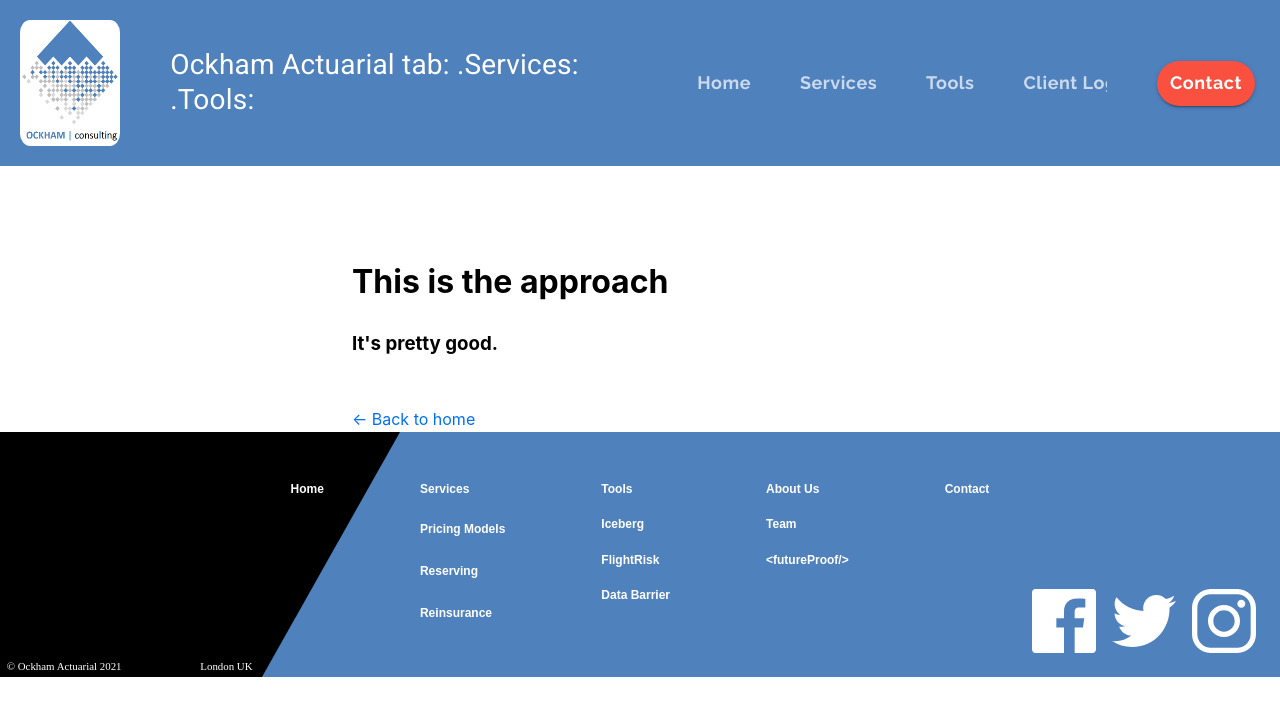
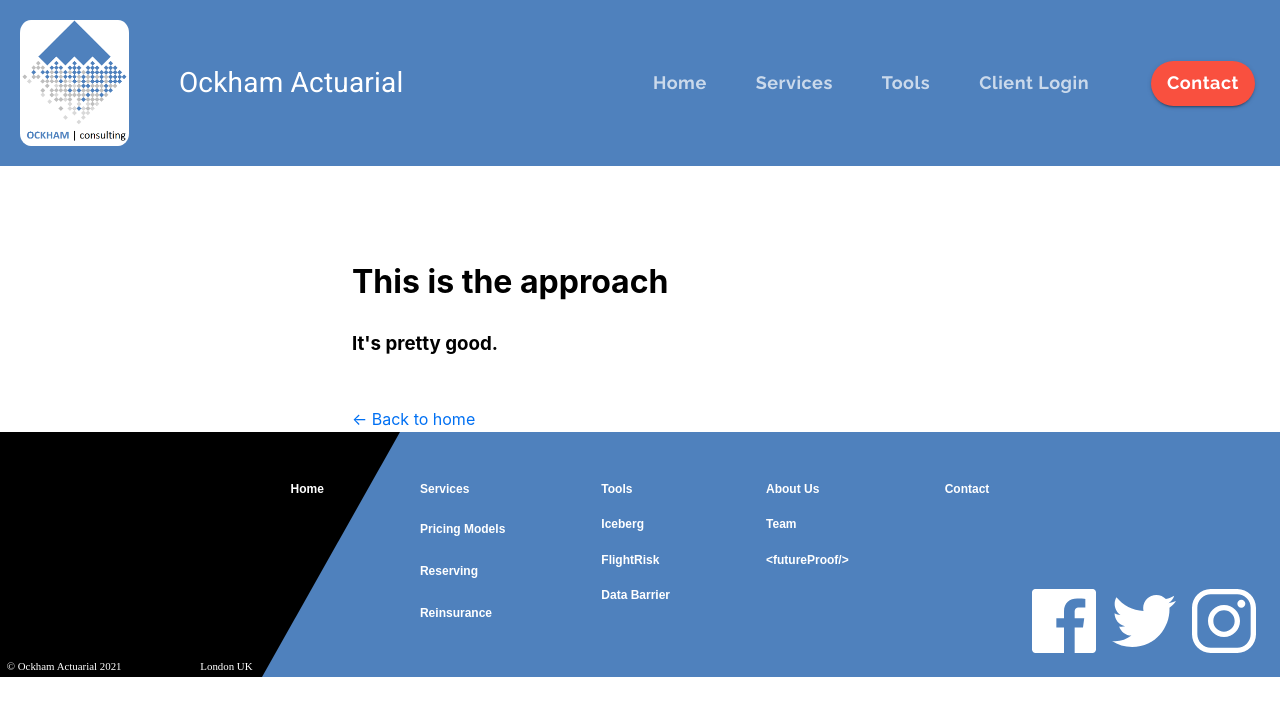
Before and after one commit to megens/nextjs-blog2, a Next.js app: page /about in a window 1280 px wide. Shown: the top 716 px of the page. Built offline with nearby package versions, Linux system fonts and the light colour scheme.

Commit message:
tidy header

```diff
--- a/components/ui/Header.tsx
+++ b/components/ui/Header.tsx
@@ -24,6 +24,8 @@
 import ListItemText from "@material-ui/core/ListItemText";
 
 import Link from "../Link"; // material-ui designed Link for nextJs
+
+import useWindowLocation from "../../hooks/useWindowLocation";
 
 interface Props {
   children: React.ReactElement;
@@ -177,6 +179,12 @@
   const [openMenuServices, setOpenMenuServices] = useState<boolean>(false);
   const [openMenuTools, setOpenMenuTools] = useState<boolean>(false);
 
+  const path = useWindowLocation();
+  let currentPathname: string = "";
+  if (path) {
+    currentPathname = path.pathname;
+  }
+
   interface RouteType {
     name: string;
     link: string;
@@ -308,17 +316,8 @@
       props.setTabValue(targetRoute.tabValue);
       props.setSelectedIndexServices(targetRoute.branchValueServices);
       props.setSelectedIndexTools(targetRoute.branchValueTools);
-      console.log(targetRoute);
-      console.log(
-        "link: " +
-          targetRoute.link +
-          " tab: " +
-          targetRoute.tabValue +
-          " services: " +
-          targetRoute.branchValueServices +
-          " tools: " +
-          targetRoute.branchValueTools
-      );
+      //console.log(targetRoute);
+      //console.log(        "link: " +          targetRoute.link +          " tab: " +          targetRoute.tabValue +          " services: " +          targetRoute.branchValueServices +          " tools: " +          targetRoute.branchValueTools);
     }
     //router.push(routes[newTabValue].link);
   };
@@ -349,30 +348,26 @@
   useEffect(() => {
     // the following componentDidMount type hook makes ensures active Tab will always be highlighted even if page refreshes
     //(instead of default Home highlight). Comlicated because NextJS refreshes on every router.push()
-
     let currentRoute: RouteType | undefined = routes.find(
       //(route) => route.link === window.location.pathname
-      (route) => route.link === router.pathname
+      (route) => route.link === currentPathname
     );
     if (currentRoute === undefined) {
       props.setTabValue(false);
       props.setSelectedIndexServices(undefined);
       props.setSelectedIndexTools(undefined);
-    } else if (
-      currentRoute.tabValue !== props.tabValue ||
-      currentRoute.branchValueServices !== props.selectedIndexServices ||
-      currentRoute.branchValueTools !== props.selectedIndexTools
-    ) {
-      /*
-      console.log("calling useEffect");
-      console.log(router.pathname);
-      console.log(currentRoute);
-      */
-      props.setTabValue(currentRoute.tabValue);
-      props.setSelectedIndexServices(currentRoute.branchValueServices);
-      props.setSelectedIndexTools(currentRoute.branchValueTools);
+    } else {
+      if (currentRoute.tabValue !== props.tabValue) {
+        props.setTabValue(currentRoute.tabValue);
+      }
+      if (currentRoute.branchValueServices !== props.selectedIndexServices) {
+        props.setSelectedIndexServices(currentRoute.branchValueServices);
+      }
+      if (currentRoute.branchValueTools !== props.selectedIndexTools) {
+        props.setSelectedIndexTools(currentRoute.branchValueTools);
+      }
     }
-  }, []);
+  }, [currentPathname]);
 
   const tabs = (
     <React.Fragment>
@@ -559,9 +554,7 @@
             </Button>
 
             <Typography className={classes.signage} variant="h4">
-              Ockham Actuarial tab: {props.tabValue}.Services:{" "}
-              {props.selectedIndexServices}
-              .Tools: {props.selectedIndexTools}
+              Ockham Actuarial
             </Typography>
             {/*
             <Typography className={classes.signage} variant="body1">
--- /dev/null
+++ b/hooks/useIsMounted.ts
@@ -0,0 +1,12 @@
+import { useState, useEffect } from "react";
+
+const useIsMounted = (): boolean => {
+  const [isMounted, setIsMounted] = useState(false);
+  useEffect(() => {
+    setIsMounted(() => true);
+  }, []);
+
+  return isMounted;
+};
+
+export default useIsMounted;
--- /dev/null
+++ b/hooks/useWindowLocation.ts
@@ -0,0 +1,31 @@
+import useIsMounted from "./useIsMounted";
+import { useEffect, useState } from "react";
+
+const useWindowLocation = (): Location | void => {
+  const isMounted = useIsMounted();
+  const [location, setLocation] = useState<Location | void>(
+    isMounted ? window.location : undefined
+  );
+
+  useEffect(() => {
+    if (!isMounted) return;
+
+    const setWindowLocation = () => {
+      setLocation(window.location);
+    };
+
+    if (!location) {
+      setWindowLocation();
+    }
+
+    window.addEventListener("popstate", setWindowLocation);
+
+    return () => {
+      window.removeEventListener("popstate", setWindowLocation);
+    };
+  }, [isMounted, location]);
+
+  return location;
+};
+
+export default useWindowLocation;
```
Also changed, not shown: pages/databarrier.tsx (+4 -3 lines).
